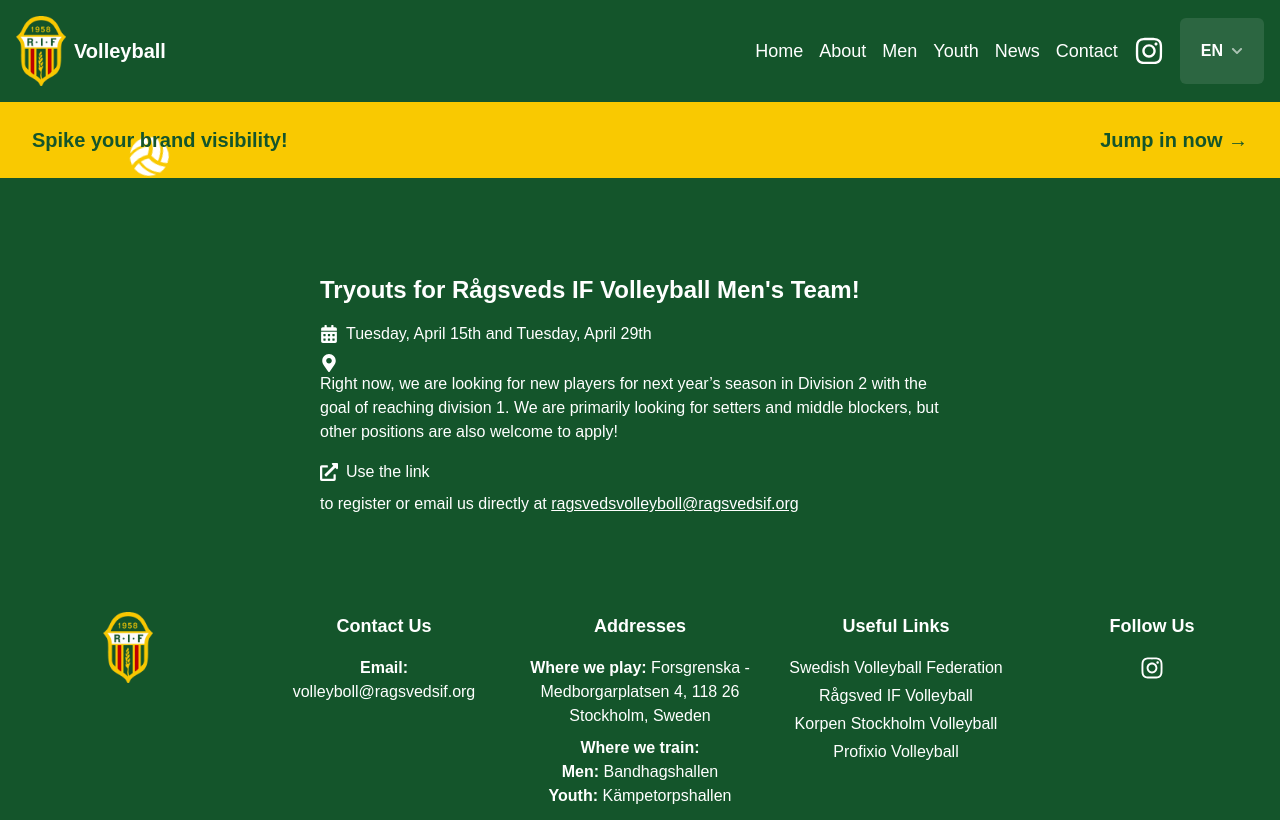
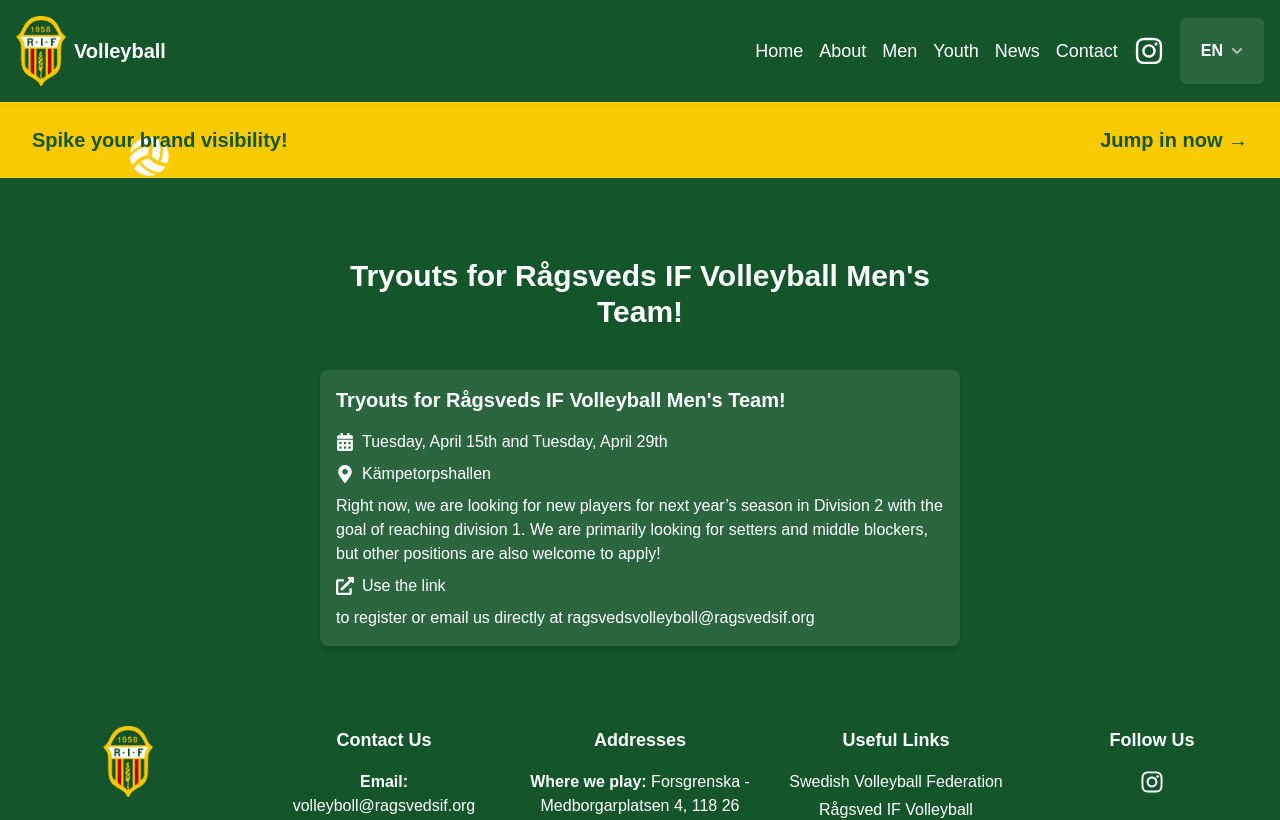
Before and after one commit to maxlearns2code/ragsved-if, a Next.js app: page /en/news/1 in a window 1280 px wide. Shown: the top 820 px of the page. Built offline with nearby package versions, Linux system fonts and the light colour scheme.

Commit message:
feat(news): add second news article and refactor details page with new NewsArticle component

```diff
--- a/app/[locale]/news/[id]/page.tsx
+++ b/app/[locale]/news/[id]/page.tsx
@@ -1,12 +1,8 @@
+import News from "@/app/components/News";
 import { getCanonicalUrl } from "@/utils/metadata";
 import { Metadata } from "next";
 import { getTranslations } from "next-intl/server";
 import { notFound } from "next/navigation";
-import {
-  FaCalendarAlt,
-  FaExternalLinkAlt,
-  FaMapMarkerAlt,
-} from "react-icons/fa";
 
 type Item = {
   id: string;
@@ -77,32 +73,8 @@ export default async function NewsArticlePage({ params }: Props) {
   if (!article) notFound();
 
   return (
-    <article className="max-w-2xl mx-auto my-20 p-4">
-      <h1 className="text-2xl font-bold">{article.title}</h1>
-      <p className="text-sm lg:text-base flex items-center gap-2 mt-4">
-        <FaCalendarAlt className="text-lg" />
-        {article.date}
-      </p>
-      <p className="text-sm lg:text-base flex items-center gap-2 mt-2">
-        {" "}
-        <FaMapMarkerAlt className="text-lg" />
-      </p>
-      <p className="mb-4">{article.description}</p>
-      <a
-        href={article.link}
-        target="_blank"
-        rel="noopener noreferrer"
-        className="text-sm lg:text-base flex items-center gap-2 mt-2 hover:text-secondary hover:underline"
-      >
-        <FaExternalLinkAlt className="text-lg" />
-        {article.linkDescription}
-      </a>
-      {article.contactDescription && (
-        <p className="mt-2">
-          {article.contactDescription}{" "}
-          <span className="underline">{article.contact}</span>
-        </p>
-      )}
+    <article className="max-w-2xl mx-auto my-20">
+      <News article={article} />
     </article>
   );
 }
--- a/app/components/News.tsx
+++ b/app/components/News.tsx
@@ -1,10 +1,4 @@
-import { useLocale,useTranslations } from "next-intl";
-import Link from "next/link";
-import {
-  FaCalendarAlt,
-  FaExternalLinkAlt,
-  FaMapMarkerAlt,
-} from "react-icons/fa";
+import { FaCalendarAlt, FaExternalLinkAlt, FaMapMarkerAlt } from "react-icons/fa";
 
 interface NewsProps {
   id: string;
@@ -18,52 +12,35 @@ interface NewsProps {
   contact: string;
 }
 
-const News = () => {
-  const t = useTranslations("News");
-  const locale = useLocale();
-  const news: NewsProps[] = t.raw("newsPage");
-
-  return (
-    <section id="nyheter" className="pt-12">
+const NewsArticle = ({ article }: { article: NewsProps }) => (
+  <section>
     <div className="container mx-auto px-4">
-        <h2 className="text-3xl font-bold text-center mb-8">{t("title")}</h2>
+      <h1 className="text-3xl font-bold text-center mb-10">{article.title}</h1>
       <article className="flex flex-wrap justify-center items-center gap-8">
-          {news.map((newsItem) => (
-            <Link
-              href={`/${locale}/news/${newsItem.id}`}
-              target="_blank"
-              rel="noopener noreferrer"
-              key={newsItem.id}
-              title={newsItem.title}
-              aria-label={newsItem.title}
-            >
-              <div className="w-full rounded-lg shadow-md flex bg-sec bg-white/10 hover:bg-white/20 transition duration-300 ease-in-out">
+        <div className="w-full rounded-lg shadow-md flex bg-sec bg-white/10">
           <div className="inset-0 flex flex-col items-start text-white p-4 ">
-                  <h3 className="text-xl font-bold">{newsItem.title}</h3>
+            <h3 className="text-xl font-bold">{article.title}</h3>
             <p className="text-sm lg:text-base flex items-center gap-2 mt-4">
               <FaCalendarAlt className="text-lg" />
-                    {newsItem.date}
+              {article.date}
             </p>
             <p className="text-sm lg:text-base flex items-center gap-2 mt-2">
-                    {" "}
               <FaMapMarkerAlt className="text-lg" />
-                    {newsItem.location}
+              {article.location}
+            </p>
+            <p className="text-sm lg:text-base mt-2">{article.description}</p>
+            <p className="text-sm lg:text-base flex items-center gap-2 mt-2 hover:text-secondary hover:underline">
+              <FaExternalLinkAlt className="text-lg" />
+              <a href={article.link} target="_blank" rel="noopener noreferrer">{article.linkDescription}</a>
             </p>
             <p className="text-sm lg:text-base mt-2">
-                    {newsItem.description}
-                  </p>
-                  <p className="text-sm lg:text-base flex items-center gap-2 mt-2 hover:text-secondary hover:underline">
-                    <FaExternalLinkAlt className="text-lg" />
-                    {newsItem.linkDescription}
+              {article.contactDescription} {article.contact}
             </p>
           </div>
         </div>
-            </Link>
-          ))}
       </article>
     </div>
   </section>
 );
-};
 
-export default News;
+export default NewsArticle;
--- a/messages/de.json
+++ b/messages/de.json
@@ -58,6 +58,15 @@
         "link": "https://entry.sportadmin.se/groupsOverview?uid=BlleV5&pageId=0&sportid=1075 ",
         "contactDescription": ", um sich anzumelden oder schreiben Sie uns direkt an",
         "contact": "ragsvedsvolleyboll@ragsvedsif.org "
+      },
+      {
+        "id": "2",
+        "title": "Rågsveds Festival",
+        "description": "Volleyball bietet Probieraktivitäten sowie Wettbewerbe und Preise bei Rågsveds BP an. Wir sehen uns dort! 🏐💯🔥",
+        "date": "Samstag, 23. August und Sonntag, 24. August",
+        "location": "Rågsveds Aktivitätsbereich und Kulturviertel Snösätra",
+        "linkDescription": "Benutze den Link",
+        "link": "https://www.instagram.com/ragsvedfestivalen/"
       }
     ]
   },
--- a/messages/en.json
+++ b/messages/en.json
@@ -58,6 +58,15 @@
         "link": "https://entry.sportadmin.se/groupsOverview?uid=BlleV5&pageId=0&sportid=1075 ",
         "contactDescription": "to register or email us directly at",
         "contact": "ragsvedsvolleyboll@ragsvedsif.org "
+      },
+      {
+        "id": "2",
+        "title": "Rågsveds Festival",
+        "description": "Volleyball will offer try-out activities and host competitions with prizes at Rågsveds BP. See you there! 🏐💯🔥",
+        "date": "Saturday, August 23rd and Sunday, August 24th",
+        "location": "Rågsved Activity Area and Snösätra Culture Quarter",
+        "linkDescription": "Use the link",
+        "link": "https://www.instagram.com/ragsvedfestivalen/"
       }
     ]
   },
--- a/messages/es.json
+++ b/messages/es.json
@@ -58,6 +58,15 @@
         "link": "https://entry.sportadmin.se/groupsOverview?uid=BlleV5&pageId=0&sportid=1075 ",
         "contactDescription": "para registrarte o envíanos un correo directamente a",
         "contact": "ragsvedsvolleyboll@ragsvedsif.org "
+      },
+      {
+        "id": "2",
+        "title": "Festival de Rågsved",
+        "description": "¡El voleibol ofrecerá actividades de prueba y habrá competiciones y premios en Rågsveds BP! ¡Nos vemos allí! 🏐💯🔥",
+        "date": "Sábado 23 y domingo 24 de agosto",
+        "location": "Área de actividades de Rågsved y Barrio Cultural Snösätra",
+        "linkDescription": "Usa el enlace",
+        "link": "https://www.instagram.com/ragsvedfestivalen/"
       }
     ]
   },
--- a/messages/fr.json
+++ b/messages/fr.json
@@ -58,6 +58,15 @@
         "link": "https://entry.sportadmin.se/groupsOverview?uid=BlleV5&pageId=0&sportid=1075 ",
         "contactDescription": "pour vous inscrire ou envoyez-nous un email directement à",
         "contact": "ragsvedsvolleyboll@ragsvedsif.org "
+      },
+      {
+        "id": "2",
+        "title": "Festival de Rågsved",
+        "description": "Le volleyball proposera des sessions d’essai ainsi que des compétitions avec des prix à Rågsveds BP. On se voit là-bas ! 🏐💯🔥",
+        "date": "Samedi 23 août et dimanche 24 août",
+        "location": "Zone d’activités de Rågsved et Quartier culturel Snösätra",
+        "linkDescription": "Utilisez le lien",
+        "link": "https://www.instagram.com/ragsvedfestivalen/"
       }
     ]
   },
--- a/messages/pl.json
+++ b/messages/pl.json
@@ -58,6 +58,15 @@
         "link": "https://entry.sportadmin.se/groupsOverview?uid=BlleV5&pageId=0&sportid=1075 ",
         "contactDescription": "aby się zgłosić lub napisz do nas bezpośrednio na adres",
         "contact": "ragsvedsvolleyboll@ragsvedsif.org "
+      },
+      {
+        "id": "2",
+        "title": "Festiwal Rågsveds",
+        "description": "Siatkówka zaoferuje zajęcia próbne oraz konkursy z nagrodami na Rågsveds BP. Do zobaczenia! 🏐💯🔥",
+        "date": "Sobota 23 i niedziela 24 sierpnia",
+        "location": "Obszar aktywności Rågsveds i dzielnica kulturalna Snösätra",
+        "linkDescription": "Użyj linku",
+        "link": "https://www.instagram.com/ragsvedfestivalen/"
       }
     ]
   },
--- a/messages/sr.json
+++ b/messages/sr.json
@@ -58,6 +58,15 @@
         "link": "https://entry.sportadmin.se/groupsOverview?uid=BlleV5&pageId=0&sportid=1075 ",
         "contactDescription": "da se prijavite ili nam direktno pošaljete mejl na",
         "contact": "ragsvedsvolleyboll@ragsvedsif.org "
+      },
+      {
+        "id": "2",
+        "title": "Rågsveds festival",
+        "description": "Odbojka će nuditi aktivnosti za probu i organizovati takmičenja sa nagradama na Rågsveds BP. Vidimo se tamo! 🏐💯🔥",
+        "date": "Subota 23. i nedelja 24. avgusta",
+        "location": "Rågsveds oblast za aktivnosti i kulturna četvrt Snösätra",
+        "linkDescription": "Koristi link",
+        "link": "https://www.instagram.com/ragsvedfestivalen/"
       }
     ]
   },
--- a/messages/sv.json
+++ b/messages/sv.json
@@ -59,9 +59,16 @@
         "date": "Tisdag 15:e April och Tisdag 29:e April",
         "location": "Kämpetorpshallen",
         "linkDescription": "Använd länken",
-        "link": "https://entry.sportadmin.se/groupsOverview?uid=BlleV5&pageId=0&sportid=1075 ",
-        "contactDescription": "för att göra en anmälan eller mejla oss direkt på",
-        "contact": "ragsvedsvolleyboll@ragsvedsif.org "
+        "link": "https://entry.sportadmin.se/groupsOverview?uid=BlleV5&pageId=0&sportid=1075"
+      },
+      {
+        "id": "2",
+        "title": "Rågsveds Festivalen",
+        "description": "Volleyboll kommer att erbjuda provapå aktiviteter samt ha tävlingar och priser vid Rågsveds BP. Vi ses där! 🏐💯🔥",
+        "date": "Lördag 23:e Agusti och Söndag 24:e Agusti",
+        "location": "Rågsveds aktivitetsområde och Kulturkvarteret Snösätra",
+        "linkDescription": "Använd länken",
+        "link": "https://www.instagram.com/ragsvedfestivalen/"
       }
     ]
   },
--- a/messages/uk.json
+++ b/messages/uk.json
@@ -58,6 +58,15 @@
         "link": "https://entry.sportadmin.se/groupsOverview?uid=BlleV5&pageId=0&sportid=1075 ",
         "contactDescription": "щоб подати заявку або надіслати нам листа на",
         "contact": "ragsvedsvolleyboll@ragsvedsif.org "
+      },
+      {
+        "id": "2",
+        "title": "Фестиваль Rågsveds",
+        "description": "Волейбол пропонуватиме пробні активності, а також змагання з призами на Rågsveds BP. Побачимось там! 🏐💯🔥",
+        "date": "Субота, 23 серпня та неділя, 24 серпня",
+        "location": "Майданчик для активностей Rågsveds та культурний квартал Snösätra",
+        "linkDescription": "Скористайтеся посиланням",
+        "link": "https://www.instagram.com/ragsvedfestivalen/"
       }
     ]
   },
--- a/next-sitemap.config.js
+++ b/next-sitemap.config.js
@@ -30,7 +30,7 @@ module.exports = {
     const result = [];
     const locales = ["sv", "en", "es", "fr", "de", "sr", "uk", "pl"];
     const teamIds = ["1", "2"];
-    const newsIds = ["1"];
+    const newsIds = ["1", "2"];
 
     result.push({
       loc: "/",
```
Also changed, not shown: 1 other file (tests, documents, lock files or other folders). Lines whose indentation alone changed are shown as unchanged.
